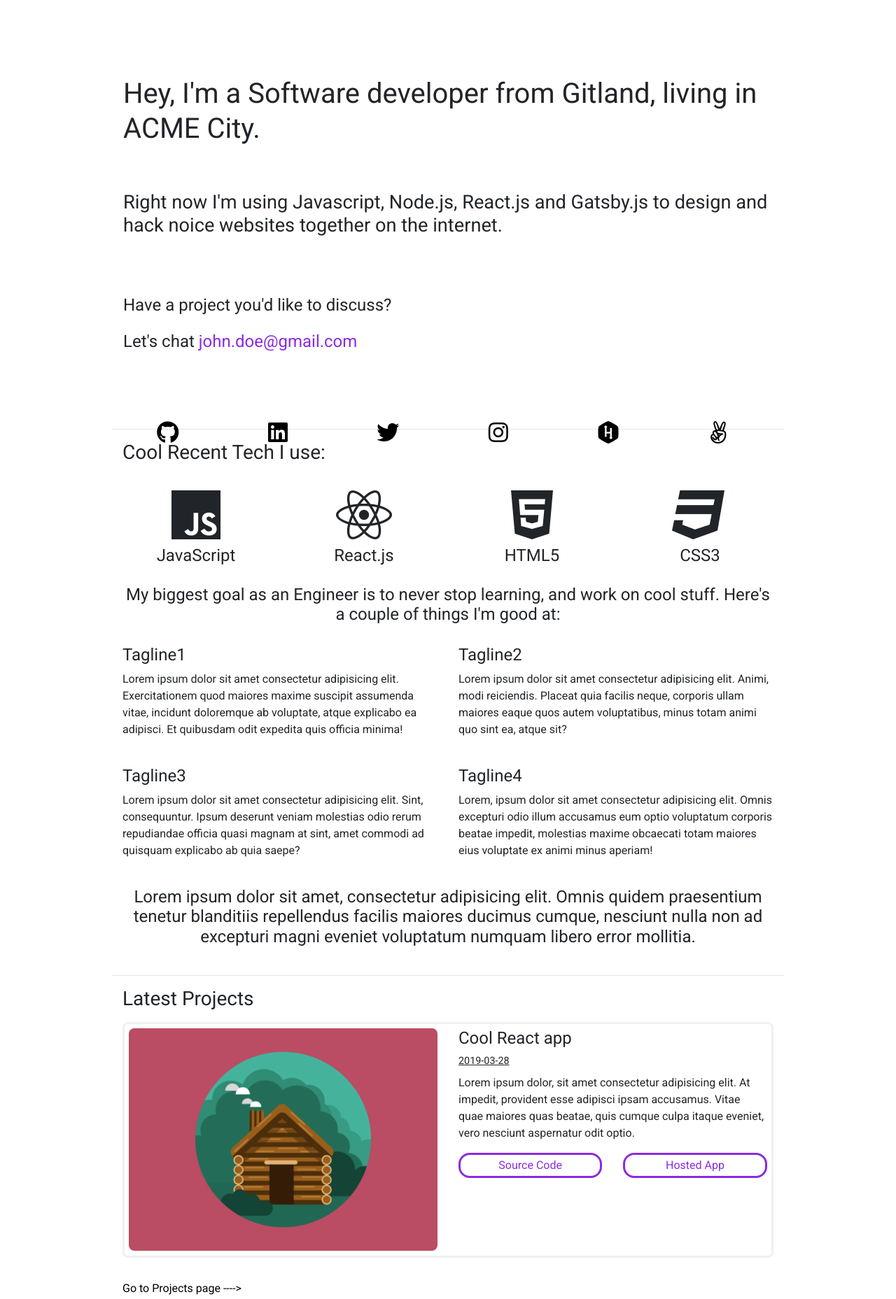
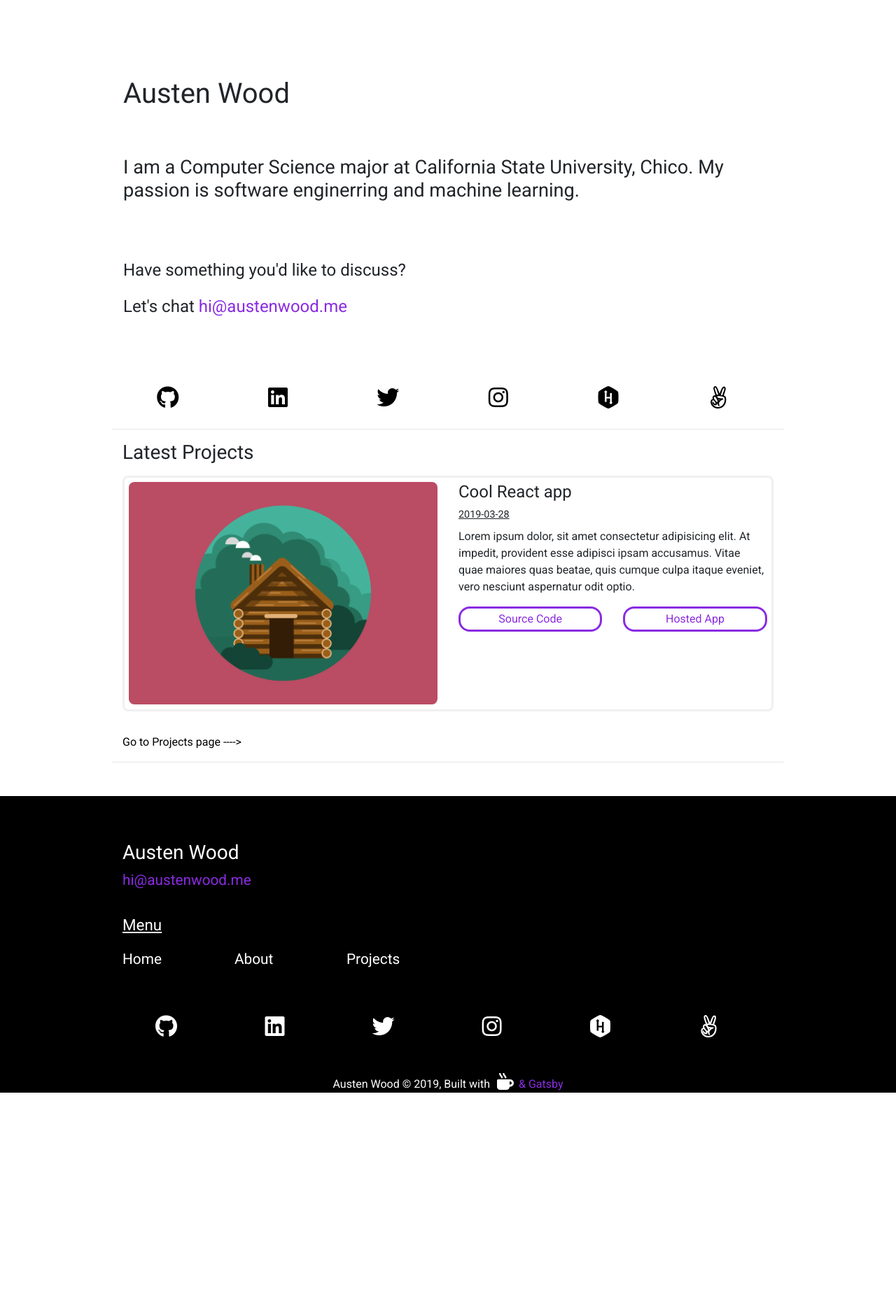
Before and after one commit to austenwood/portfolio, a Gatsby site: page / in a window 1280 px wide. Shown: the part 61-1918 px from the top of the page at 70% size. After the commit the page ends 1623 px from the top, so only its background shows below. Built offline with nearby package versions, Linux system fonts and the light colour scheme; Gatsby itself is replaced by a stand-in of ours.

Commit message:
Make changes to front page and gatsby config

```diff
--- a/gatsby-config.js
+++ b/gatsby-config.js
@@ -1,11 +1,10 @@
 module.exports = {
   pathPrefix: "/gatsby-clean-portfolio",
   siteMetadata: {
-    title: `John Doe - Software Developer`,
-    description: `Add you meta Description here!`,
-    url: "https://ugglr.github.io/gatsby-clean-portfolio/",
-    twitterUsername: "@real_carlw",
-    author: `@real_carlw`,
+    title: `Austen's Portfolio`,
+    description: `Portfolio showcasing my projects`,
+    url: "https://www.austenwood.me/",
+    author: `Austen Wood`,
   },
   plugins: [
     {
--- a/src/components/SocialRow/SocialRow.js
+++ b/src/components/SocialRow/SocialRow.js
@@ -8,7 +8,7 @@ export default () => (
     <Col>
       <a
         style={{ color: "#000" }}
-        href="https://www.github.com/"
+        href="https://github.com/austenwood"
         target="_blank"
         rel="noopener noreferrer"
       >
@@ -18,7 +18,7 @@ export default () => (
     <Col>
       <a
         style={{ color: "#000" }}
-        href="https://www.linkedin.com/"
+        href="https://www.linkedin.com/in/austen-wood/"
         target="_blank"
         rel="noopener noreferrer"
       >
--- a/src/components/hero/Hero.js
+++ b/src/components/hero/Hero.js
@@ -8,17 +8,17 @@ import SocialRow from "../SocialRow/SocialRow"
 const Hero = () => (
   <Jumbotron style={jumbo_styles} className="jumbo" fluid>
     <div className="jumbo_content">
-      <h1>Hey, I'm a Software developer from Gitland, living in ACME City.</h1>
+      <h1>Austen Wood</h1>
       <br />
       <h3>
-        Right now I'm using Javascript, Node.js, React.js and Gatsby.js to
-        design and hack noice websites together on the internet.
+        I am a Computer Science major at California State University, Chico. My
+        passion is software enginerring and machine learning.
       </h3>
-      <p>Have a project you'd like to discuss?</p>
+      <p>Have something you'd like to discuss?</p>
       <p>
         Let's chat{" "}
-        <a href="mailto:john.doe@gmail.com">
-          <span style={{ color: "blueviolet" }}>john.doe@gmail.com</span>
+        <a href="mailto:hi@austenwood.me">
+          <span style={{ color: "blueviolet" }}>hi@austenwood.me</span>
         </a>
       </p>
     </div>
--- a/src/components/layout/Footer.js
+++ b/src/components/layout/Footer.js
@@ -11,16 +11,12 @@ const Footer = () => (
     <Container style={{ maxWidth: "960px" }}>
       <Row>
         <Col>
-          <h3>John Doe</h3>
-          <p style={{ color: "blueviolet", fontSize: "1.3rem" }}>
-            {/*TODO: ADD A MAILTO-LINK */}
-            john.doe@gmail.com
-          </p>
-          <br />
-          <p style={{ fontSize: "1.3rem" }}>
-            I'm a great developer that loves to code. I can help you grow your
-            next product.
-          </p>
+          <h3>Austen Wood</h3>
+          <a href="mailto:hi@austenwood.me">
+            <span style={{ color: "blueviolet", fontSize: "1.3rem" }}>
+              hi@austenwood.me
+            </span>
+          </a>
         </Col>
       </Row>
       <Row>
@@ -58,7 +54,7 @@ const Footer = () => (
       <Row className="footer_social text-center">
         <Col>
           <a
-            href="https://www.github.com/"
+            href="https://github.com/austenwood"
             target="_blank"
             rel="noopener noreferrer"
           >
@@ -67,7 +63,7 @@ const Footer = () => (
         </Col>
         <Col>
           <a
-            href="https://www.linkedin.com/"
+            href="https://www.linkedin.com/in/austen-wood/"
             target="_blank"
             rel="noopener noreferrer"
           >
@@ -112,7 +108,7 @@ const Footer = () => (
       </Row>
       <Row className="text-center" style={{ marginTop: "3rem" }}>
         <Col>
-          John Doe © {new Date().getFullYear()}, Built with
+          Austen Wood © {new Date().getFullYear()}, Built with
           <i
             className="fas fa-mug-hot"
             style={{
--- a/src/components/layout/Layout.js
+++ b/src/components/layout/Layout.js
@@ -27,7 +27,7 @@ const Layout = ({ children }) => (
     render={data => (
       <>
         <SEO
-          title="John Doe Software Developer"
+          title="Austen Wood Software Engineer"
           keywords={[
             `gatsby`,
             `application`,
--- a/src/components/navbar/MyNavbar.js
+++ b/src/components/navbar/MyNavbar.js
@@ -20,7 +20,7 @@ const MyNavbar = () => (
         <li className="float_right">
           {/* eslint-disable-next-line */}
           <a
-            href="https://www.github.com/"
+            href="https://github.com/austenwood"
             target="_blank"
             rel="noopener noreferrer"
             className="menu_link"
--- a/src/pages/index.js
+++ b/src/pages/index.js
@@ -2,7 +2,6 @@ import React from "react"
 import Layout from "../components/layout/Layout"
 
 import Hero from "../components/hero/Hero"
-import Summary from "../components/summary/Summary"
 import Projects from "../components/projects/Projects"
 
 //import bootstrap styles
@@ -16,8 +15,6 @@ export default () => (
     <Layout>
       <Hero />
       <hr />
-      <Summary />
-      <hr />
       <Projects />
       <hr />
     </Layout>
```
